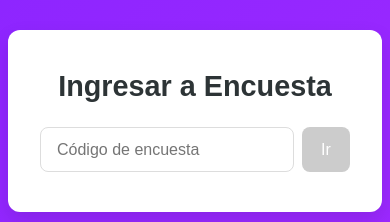
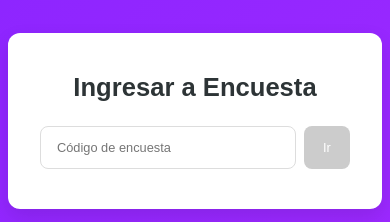
Before and after one commit to NahtanDevFS/votacion_app, a Next.js app: page /encuesta in a window 390 px wide. Shown: the part 301-523 px from the top of the page. Built offline with nearby package versions, Linux system fonts and the light colour scheme.

Commit message:
fix: errores menores de diseño

```diff
--- a/app/encuesta/Encuesta.css
+++ b/app/encuesta/Encuesta.css
@@ -78,4 +78,17 @@
   .entry-viewport {
     padding: 0.5rem;
   }
+  .entry-title {
+    margin-bottom: 1.5rem;
+    font-size: 1.6rem;
+  }
+
+  .entry-input {
+    padding: 0.8rem 1rem;
+    font-size: 0.8rem;
+  }
+
+  .entry-button {
+    font-size: 0.8rem;
+  }
 }
--- a/app/votacion/Votacion.css
+++ b/app/votacion/Votacion.css
@@ -78,4 +78,17 @@
   .entry-viewport {
     padding: 0.5rem;
   }
+  .entry-title {
+    margin-bottom: 1.5rem;
+    font-size: 1.6rem;
+  }
+
+  .entry-input {
+    padding: 0.8rem 1rem;
+    font-size: 0.8rem;
+  }
+
+  .entry-button {
+    font-size: 0.8rem;
+  }
 }
```
